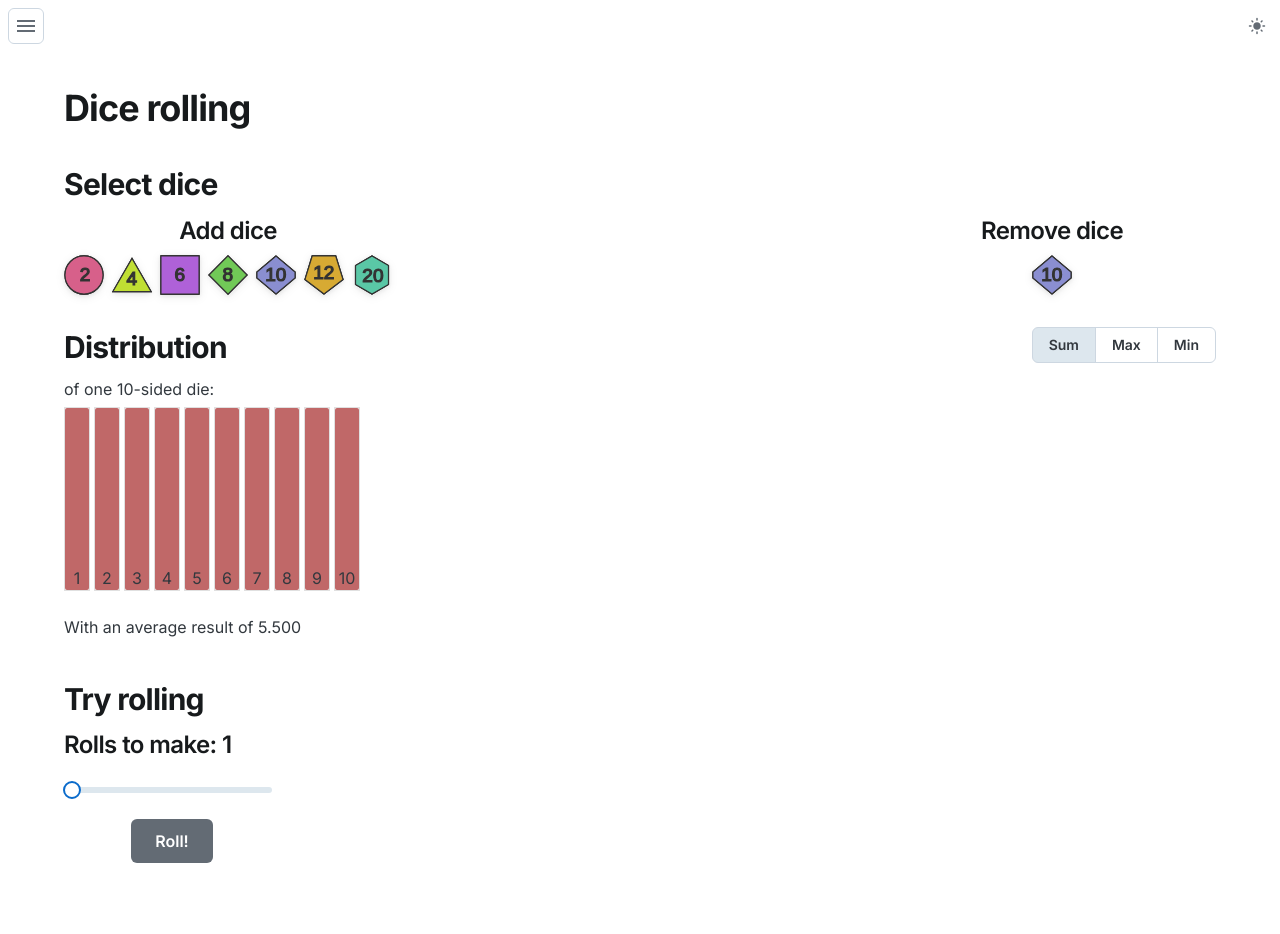
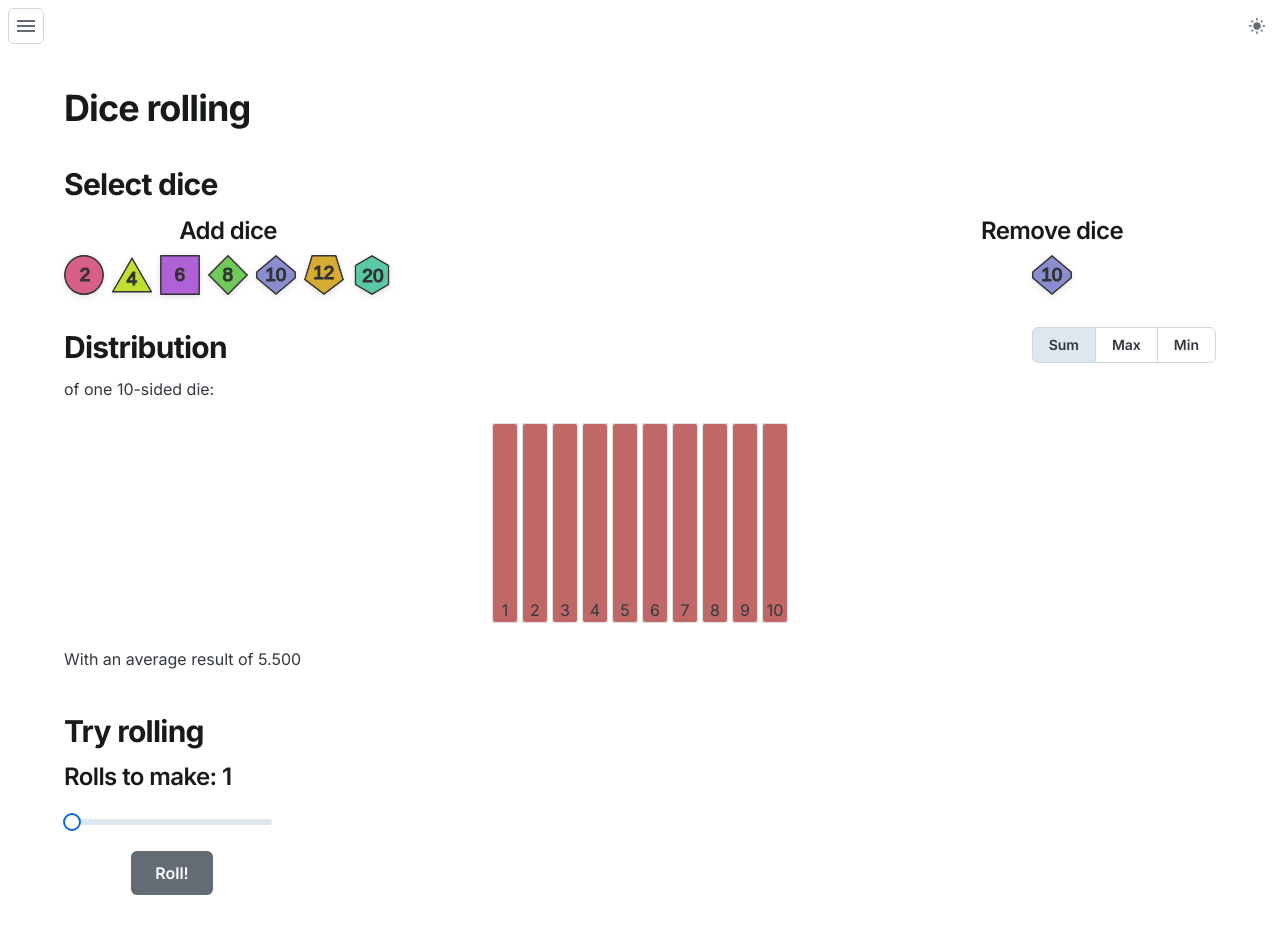
Before and after one commit to MonstraG/my-page, a Next.js app: page / in a window 1280 px wide. Both pictures are taken after a click on the button "10". Shown: the top 934 px of the page. Built offline with nearby package versions, Linux system fonts and the light colour scheme.

Commit message:
feat(dice): show distribution beyond container

```diff
--- a/src/components/DiceRoll/DiceRolling.tsx
+++ b/src/components/DiceRoll/DiceRolling.tsx
@@ -16,7 +16,7 @@ export const DiceRolling: FC = () => {
 	const [theoryScroll, practiceScroll] = useScrollSync();
 
 	return (
-		<Container>
+		<Container maxWidth="lg">
 			<Stack spacing={4} component="article" sx={{ pt: 4, pb: 20 }}>
 				<Typography level="h1">Dice rolling</Typography>
 
--- a/src/components/DiceRoll/Distribution/DistributionChart.tsx
+++ b/src/components/DiceRoll/Distribution/DistributionChart.tsx
@@ -3,15 +3,28 @@ import { useColorScheme, styled } from "@mui/joy/styles";
 import Tooltip from "@mui/joy/Tooltip";
 import type { ScrollSync } from "@/components/DiceRoll/Distribution/useScrollSync";
 
-const DistributionContainer = styled("div")`
+const DistributionHost = styled("div")`
+	height: 232px; // 200px + padding
+	overflow: visible;
+	display: flex;
+`;
+
+const DistributionContainer = styled(DistributionHost)`
 	display: flex;
 	flex-direction: row;
-	height: 200px;
 	overflow-x: auto;
+	overflow-y: visible;
 	gap: ${({ theme }) => theme.spacing(0.5)};
 
 	/* padding bottom to have space for scrollbar */
-	padding-bottom: ${({ theme }) => theme.spacing(2)};
+	padding: ${({ theme }) => theme.spacing(2, 0)};
+
+	// minus container gutters
+	max-width: calc(100vw - ${({ theme }) => theme.spacing(6)});
+
+	position: absolute;
+	left: 50%;
+	transform: translateX(-50%);
 `;
 
 const Column = styled("div", { shouldForwardProp: (prop) => prop !== "$mode" })<{
@@ -48,9 +61,10 @@ export const DistributionChart: FC<Props> = ({ distribution, scrollSync }) => {
 	const { mode } = useColorScheme();
 
 	return (
+		<DistributionHost>
 			<DistributionContainer {...scrollSync}>
 				{Object.entries(distribution).map(([result, probability]) => (
-				<Tooltip title={ratioToPercent(probability)} key={result} disablePortal>
+					<Tooltip title={ratioToPercent(probability)} key={result}>
 						<Column $mode={mode}>
 							<ColumnFilling style={{ height: ratioToPercent(probability / max) }}>
 								{result}
@@ -59,5 +73,6 @@ export const DistributionChart: FC<Props> = ({ distribution, scrollSync }) => {
 					</Tooltip>
 				))}
 			</DistributionContainer>
+		</DistributionHost>
 	);
 };
```
Lines whose indentation alone changed are shown as unchanged.
